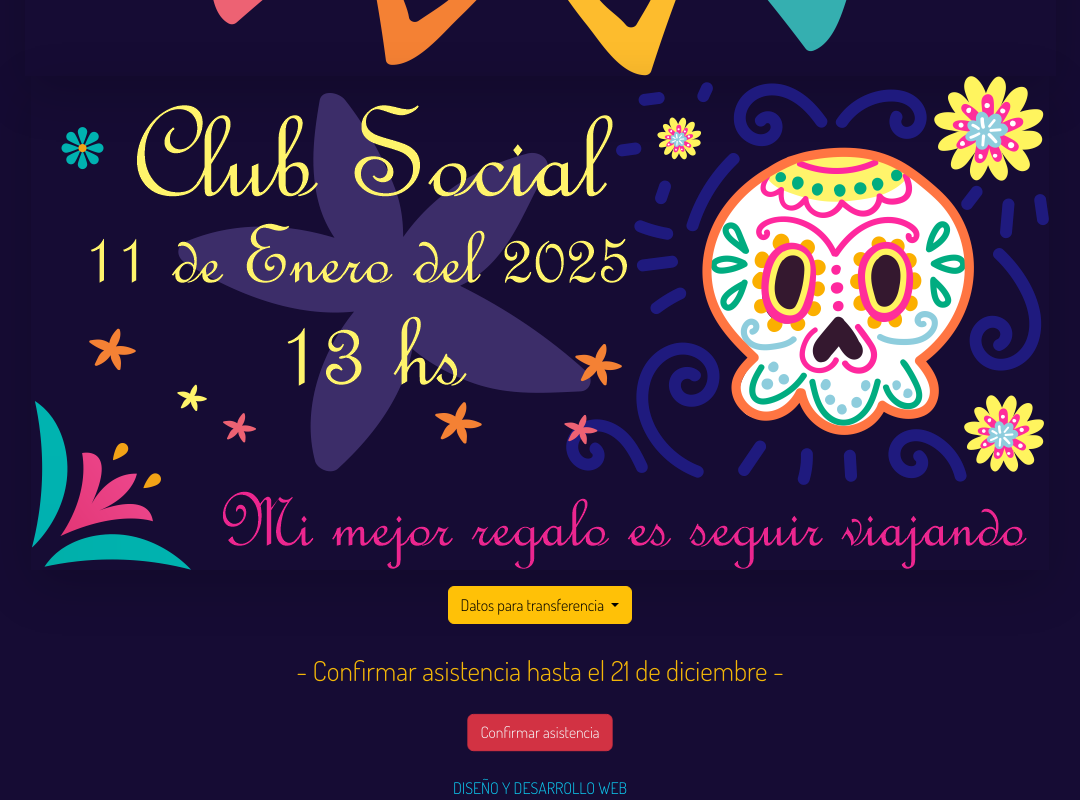
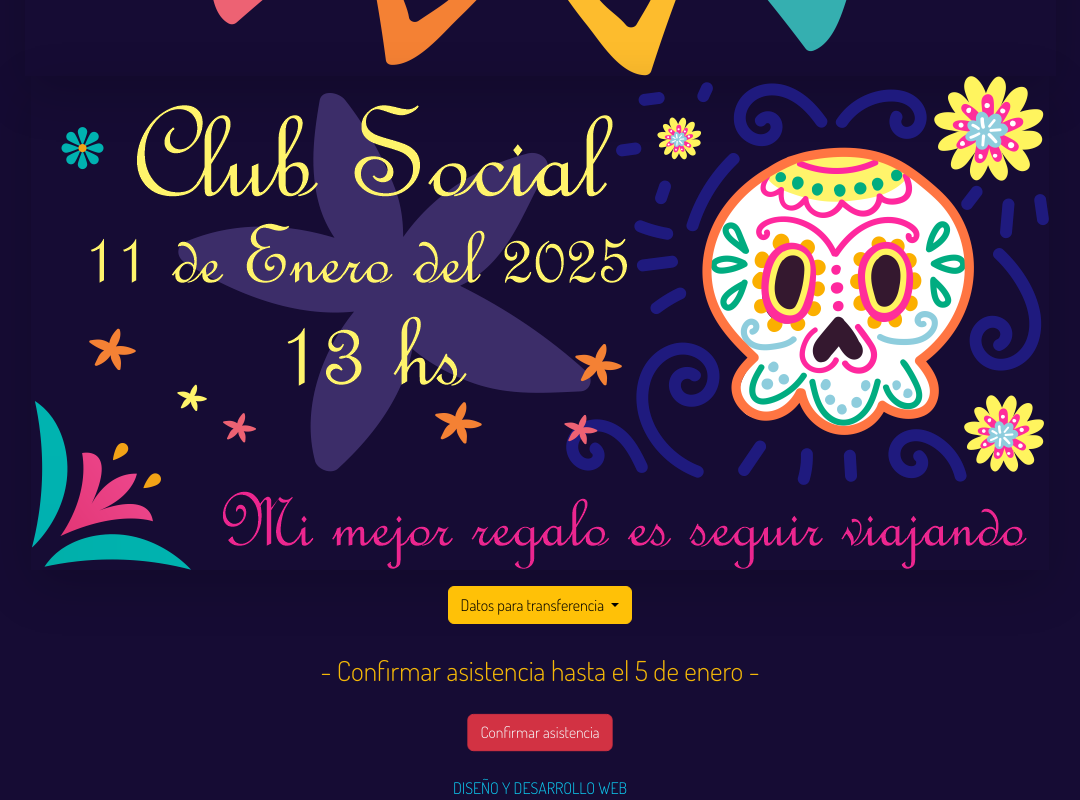
Before and after one commit to DarioUh/amanda, a plain HTML site: page index.html in a window 1280 px wide. Shown: the part 1656-2456 px from the top of the page, without its empty margins (100-1180 px from the left). Drawn offline with nearby package versions, Linux system fonts and the light colour scheme; a web font is replaced by a local one.

Commit message:
Update index.html

```diff
--- a/index.html
+++ b/index.html
@@ -125,7 +125,7 @@ if (audio.paused) {
                 <div class="row justify-content-center">
                     <div class="col-lg-8 col-md-10 col-sm-12 text-center" data-aos="zoom-in" data-aos-easing="linear" data-aos-duration="3000">
                         <p class="lead mb-2 text-warning fs-3">
-                            - Confirmar asistencia hasta el 21 de diciembre -
+                            - Confirmar asistencia hasta el 5 de enero -
                         </p>
                         <!-- Botón para confirmar asistencia -->
 
```
